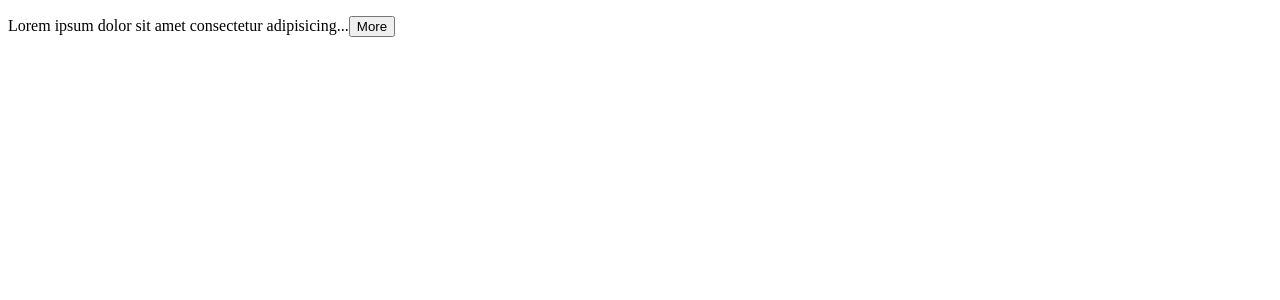
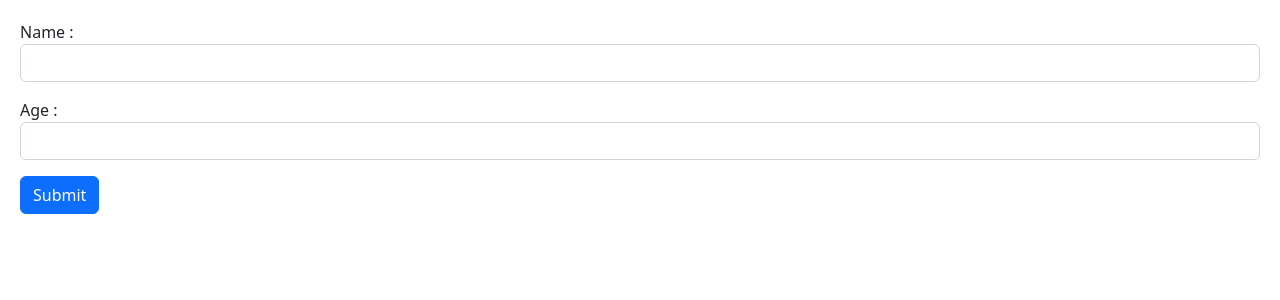
Before and after one commit to Murugananthstr/FullCourseReact18withTypeScript, a React (Vite) app in the folder react-app/: page / in a window 1280 px wide. Shown: the top 300 px of the page. Built offline with nearby package versions, Linux system fonts and the light colour scheme.

Commit message:
Demo introducing the form using boot strap

```diff
--- a/react-app/src/App.tsx
+++ b/react-app/src/App.tsx
@@ -1,15 +1,10 @@
 import { useState } from "react";
-import ExpandableText from "./components/ExapandableText/ExpandableText";
+import Form from "./components/Form";
 
 function App() {
   return (
     <div>
-      <ExpandableText maxChars={50}>
-        Lorem ipsum dolor sit amet consectetur adipisicing elit. Id ipsam
-        reprehenderit minima porro totam pariatur harum quod dolore, officia quo
-        exercitationem dignissimos magnam eligendi, quisquam, alias debitis
-        fugiat quidem nisi?
-      </ExpandableText>
+      <Form />
     </div>
   );
 }
--- /dev/null
+++ b/react-app/src/components/Form.tsx
@@ -0,0 +1,31 @@
+import React from "react";
+
+const Form = () => {
+  return (
+    <form
+      onClick={() =>
+        console.log(
+          "Demo how the form submission is reloding the Form after submitting"
+        )
+      }
+    >
+      <div className="mb-3">
+        <label htmlFor="name" className="from-label">
+          Name :
+        </label>
+        <input id="name" type="text" className="form-control" />
+      </div>
+      <div className="mb-3">
+        <label htmlFor="Age" className="for-label">
+          Age :
+        </label>
+        <input id="Age" type="number" className="form-control" />
+      </div>
+      <button type="submit" className="btn btn-primary">
+        Submit
+      </button>
+    </form>
+  );
+};
+
+export default Form;
--- /dev/null
+++ b/react-app/src/index.css
@@ -0,0 +1,3 @@
+body {
+  padding: 20px;
+}
--- a/react-app/src/main.tsx
+++ b/react-app/src/main.tsx
@@ -1,6 +1,8 @@
 import React from "react";
 import ReactDOM from "react-dom/client";
 import App from "./App";
+import "bootstrap/dist/css/bootstrap.css";
+import "./index.css";
 
 ReactDOM.createRoot(document.getElementById("root") as HTMLElement).render(
   <React.StrictMode>
```
